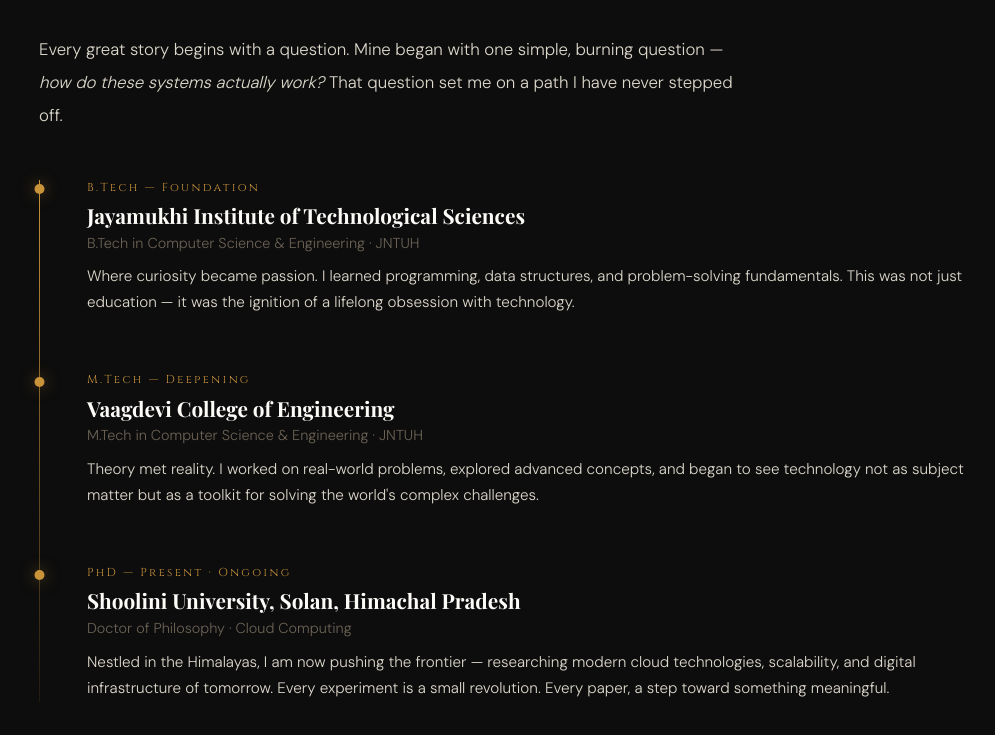
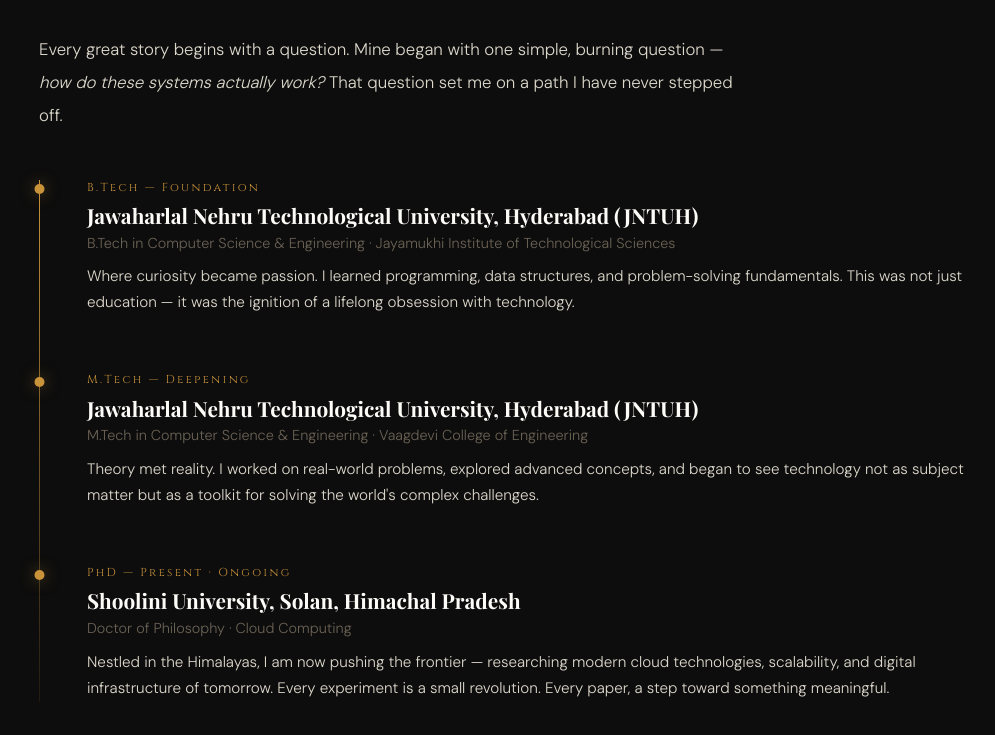
Before and after one commit to sai-kumar-gummadavelly/portfolio, a plain HTML site: page index.html in a window 1280 px wide. Shown: the part 1082-1817 px from the top of the page, without its empty margins (115-1110 px from the left). Drawn offline with nearby package versions, Linux system fonts and the light colour scheme; a web font is replaced by a local one.

Commit message:
Update index.html

```diff
--- a/index.html
+++ b/index.html
@@ -549,15 +549,15 @@
       <div class="timeline-item">
         <div class="timeline-dot"></div>
         <div class="timeline-year">B.Tech — Foundation</div>
-        <div class="timeline-place">Jayamukhi Institute of Technological Sciences</div>
-        <div class="timeline-degree">B.Tech in Computer Science & Engineering · JNTUH</div>
+        <div class="timeline-place">Jawaharlal Nehru Technological University, Hyderabad (JNTUH)</div>
+        <div class="timeline-degree">B.Tech in Computer Science & Engineering · Jayamukhi Institute of Technological Sciences </div>
         <div class="timeline-desc">Where curiosity became passion. I learned programming, data structures, and problem-solving fundamentals. This was not just education — it was the ignition of a lifelong obsession with technology.</div>
       </div>
       <div class="timeline-item">
         <div class="timeline-dot"></div>
         <div class="timeline-year">M.Tech — Deepening</div>
-        <div class="timeline-place">Vaagdevi College of Engineering</div>
-        <div class="timeline-degree">M.Tech in Computer Science & Engineering · JNTUH</div>
+        <div class="timeline-place">Jawaharlal Nehru Technological University, Hyderabad (JNTUH)</div>
+        <div class="timeline-degree">M.Tech in Computer Science & Engineering · Vaagdevi College of Engineering </div>
         <div class="timeline-desc">Theory met reality. I worked on real-world problems, explored advanced concepts, and began to see technology not as subject matter but as a toolkit for solving the world's complex challenges.</div>
       </div>
       <div class="timeline-item">
```
